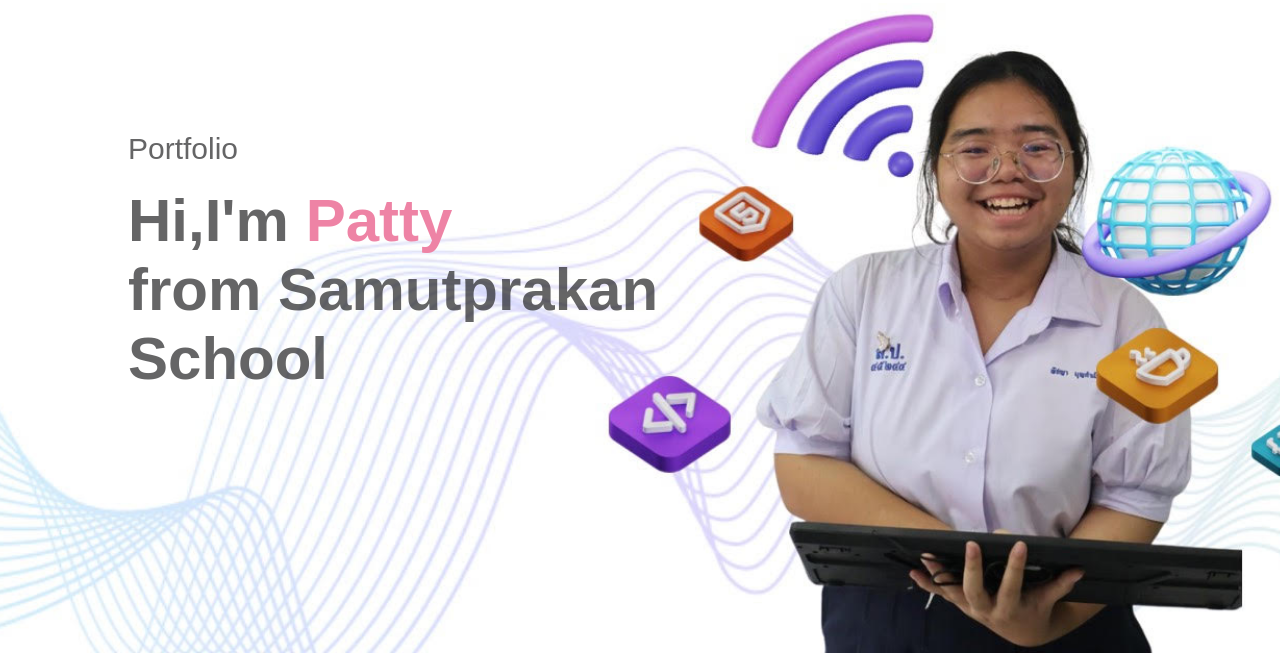
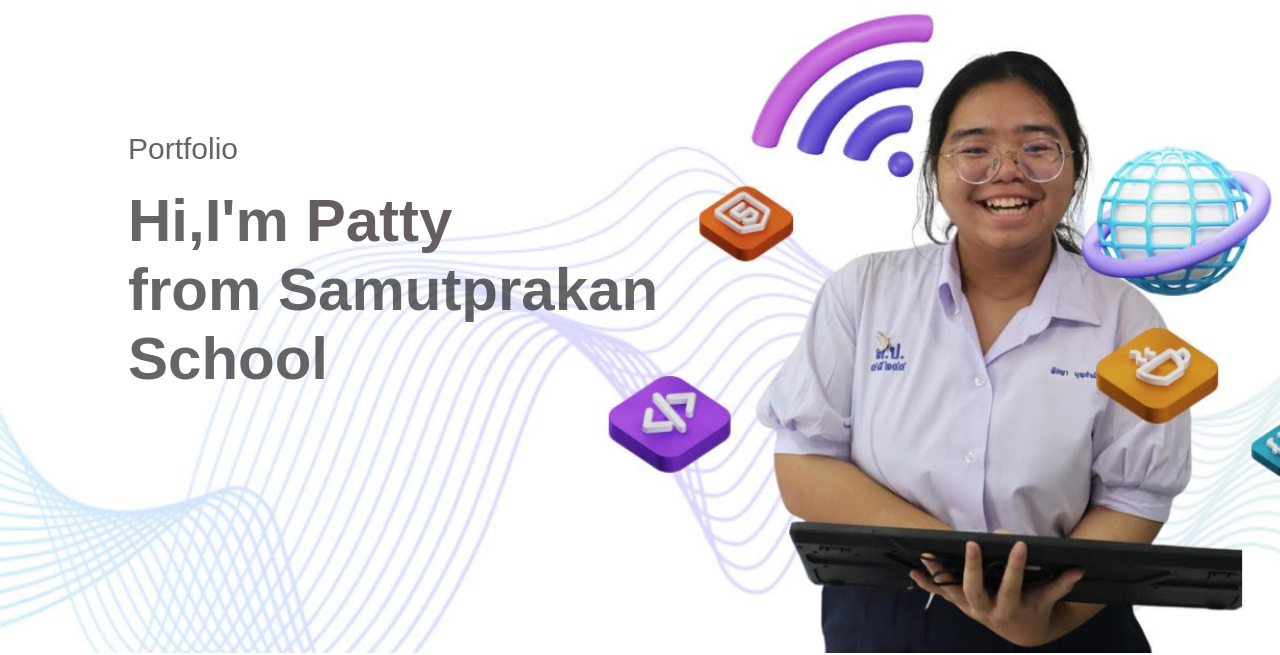
Before and after one commit to pattyzul/My-Portfolio, a plain HTML site: page index.html in a window 1280 px wide. Shown: the part 147-802 px from the top of the page. Drawn offline with Linux system fonts and the light colour scheme.

Commit message:
Add files via upload

```diff
--- a/style.css
+++ b/style.css
@@ -66,7 +66,7 @@ body{
     margin-top: 20px;
 }
 .header-text h1 span{
-    color: #ee83a5;
+    color: #665d60;
 }
 /*---------------about-----------------------*/
 #about{
```
